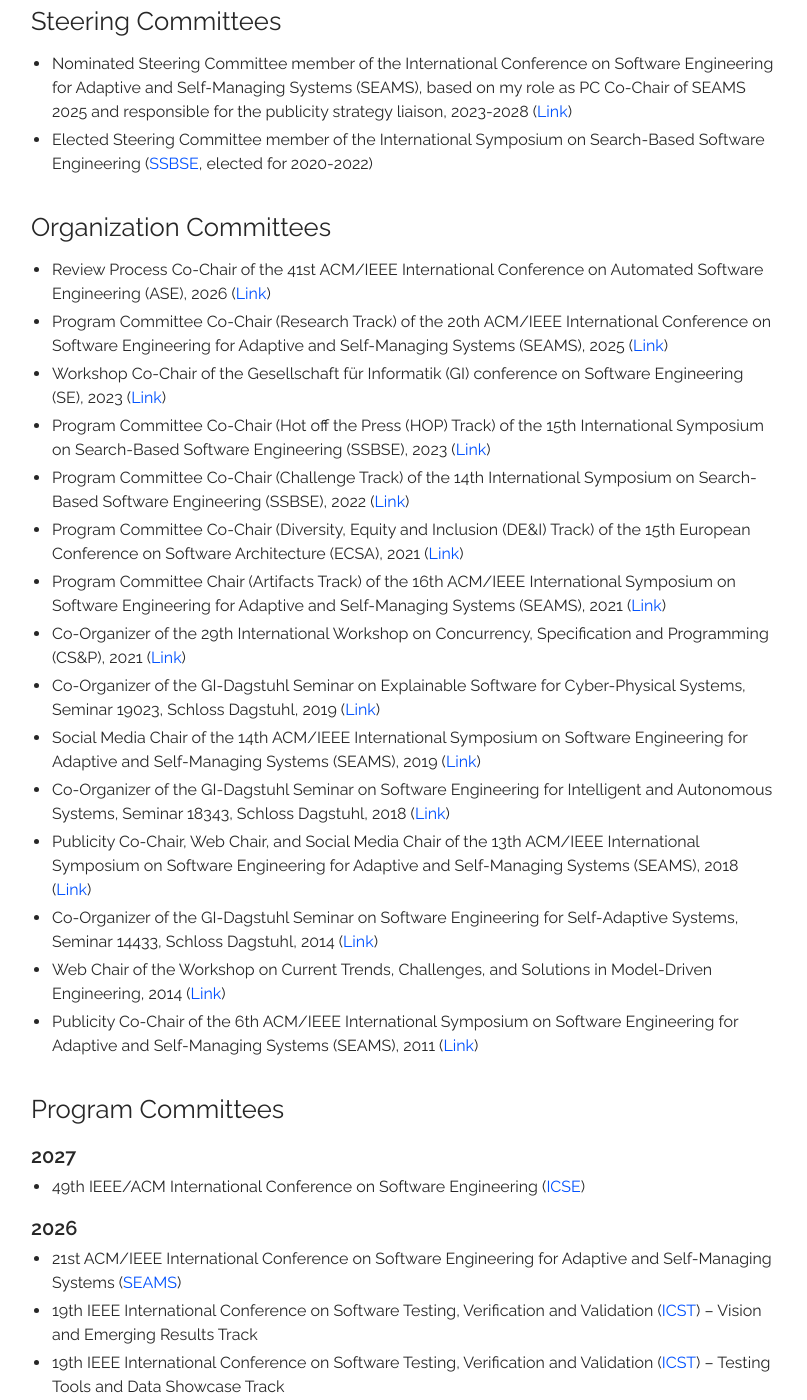
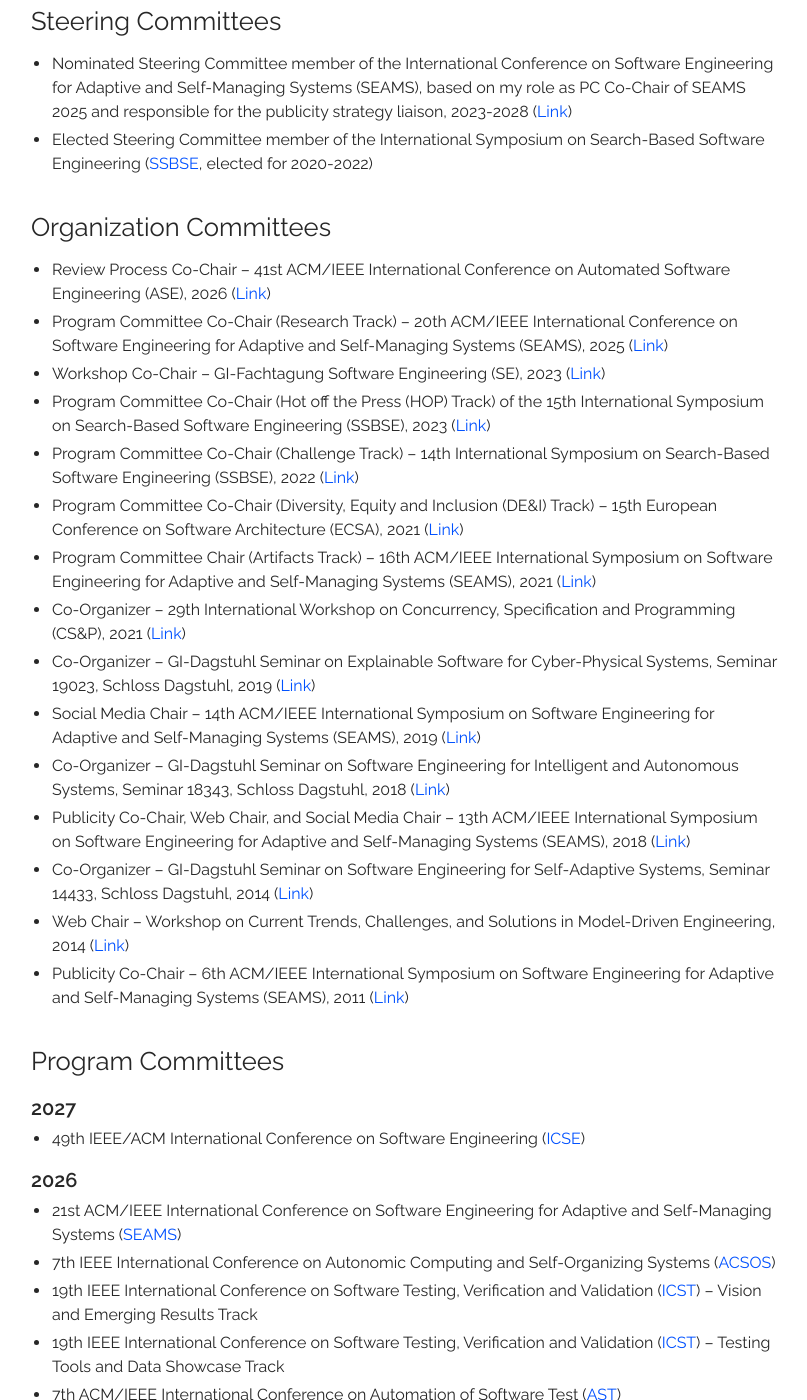
Before and after one commit to thomas-vogel/thomas-vogel.github.io, a Jekyll site: the page built from _pages/activities.md, in a window 1280 px wide and 1400 px high, scrolled down 1923 px. Shown: the whole window, without its empty margins (234-1041 px from the left). Built offline with Jekyll 4.4.1, drawn with Linux system fonts in a browser that asks for light colours; nearby versions of some CDN libraries.

Commit message:
Add PC ACSOS'26.

```diff
--- a/_pages/activities.md
+++ b/_pages/activities.md
@@ -67,21 +67,21 @@
 
 ## Organization Committees
 
-* Review Process Co-Chair of the 41st ACM/IEEE International Conference on Automated Software Engineering (ASE), 2026 ([Link](https://conf.researchr.org/home/ase-2026){:target="_blank"})
-* Program Committee Co-Chair (Research Track) of the 20th ACM/IEEE International Conference on Software Engineering for Adaptive and Self-Managing Systems (SEAMS), 2025 ([Link](https://conf.researchr.org/home/seams-2025){:target="_blank"})
-* Workshop Co-Chair of the Gesellschaft für Informatik (GI) conference on Software Engineering (SE), 2023 ([Link](https://se-2023.gi.de/){:target="_blank"})
+* Review Process Co-Chair -- 41st ACM/IEEE International Conference on Automated Software Engineering (ASE), 2026 ([Link](https://conf.researchr.org/home/ase-2026){:target="_blank"})
+* Program Committee Co-Chair (Research Track) -- 20th ACM/IEEE International Conference on Software Engineering for Adaptive and Self-Managing Systems (SEAMS), 2025 ([Link](https://conf.researchr.org/home/seams-2025){:target="_blank"})
+* Workshop Co-Chair -- GI-Fachtagung Software Engineering (SE), 2023 ([Link](https://se-2023.gi.de/){:target="_blank"})
 * Program Committee Co-Chair (Hot off the Press (HOP) Track) of the 15th International Symposium on Search-Based Software Engineering (SSBSE), 2023 ([Link](https://conf.researchr.org/home/ssbse-2023){:target="_blank"})
-* Program Committee Co-Chair (Challenge Track) of the 14th International Symposium on Search-Based Software Engineering (SSBSE), 2022 ([Link](https://conf.researchr.org/track/ssbse-2022/ssbse-2022-challenge){:target="_blank"})
-* Program Committee Co-Chair (Diversity, Equity and Inclusion (DE&I) Track) of the 15th European Conference on Software Architecture (ECSA), 2021 ([Link](https://conf.researchr.org/track/ecsa-2021/ecsa-2021-diversity-equity-and-inclusion){:target="_blank"})
-* Program Committee Chair (Artifacts Track) of the 16th ACM/IEEE International Symposium on Software Engineering for Adaptive and Self-Managing Systems (SEAMS), 2021 ([Link](https://conf.researchr.org/home/seams-2021){:target="_blank"})
-* Co-Organizer of the 29th International Workshop on Concurrency, Specification and Programming (CS&P), 2021 ([Link](https://www2.informatik.hu-berlin.de/csp2021/){:target="_blank"})
-* Co-Organizer of the GI-Dagstuhl Seminar on Explainable Software for Cyber-Physical Systems, Seminar 19023, Schloss Dagstuhl, 2019 ([Link](https://thomas-vogel.github.io/ES4CPS/){:target="_blank"})
-* Social Media Chair of the 14th ACM/IEEE International Symposium on Software Engineering for Adaptive and Self-Managing Systems (SEAMS), 2019 ([Link](https://conf.researchr.org/home/seams-2019){:target="_blank"})
-* Co-Organizer of the GI-Dagstuhl Seminar on Software Engineering for Intelligent and Autonomous Systems, Seminar 18343, Schloss Dagstuhl, 2018 ([Link](http://www.self-adaptive.org/dagstuhl-seminars/sefias/){:target="_blank"})
-* Publicity Co-Chair, Web Chair, and Social Media Chair of the 13th ACM/IEEE International Symposium on Software Engineering for Adaptive and Self-Managing Systems (SEAMS), 2018 ([Link](http://2018.seams-symposia.org){:target="_blank"})
-* Co-Organizer of the GI-Dagstuhl Seminar on Software Engineering for Self-Adaptive Systems, Seminar 14433, Schloss Dagstuhl, 2014 ([Link](http://www.self-adaptive.org/dagstuhl-seminars/sefsas4jr/){:target="_blank"})
-* Web Chair of the Workshop on Current Trends, Challenges, and Solutions in Model-Driven Engineering, 2014 ([Link](https://www.hpi.uni-potsdam.de/giese/events/mde2014/){:target="_blank"})
-* Publicity Co-Chair of the 6th ACM/IEEE International Symposium on Software Engineering for Adaptive and Self-Managing Systems (SEAMS), 2011 ([Link](https://www.hpi.uni-potsdam.de/giese/events/seams2011/){:target="_blank"})
+* Program Committee Co-Chair (Challenge Track) -- 14th International Symposium on Search-Based Software Engineering (SSBSE), 2022 ([Link](https://conf.researchr.org/track/ssbse-2022/ssbse-2022-challenge){:target="_blank"})
+* Program Committee Co-Chair (Diversity, Equity and Inclusion (DE&I) Track) -- 15th European Conference on Software Architecture (ECSA), 2021 ([Link](https://conf.researchr.org/track/ecsa-2021/ecsa-2021-diversity-equity-and-inclusion){:target="_blank"})
+* Program Committee Chair (Artifacts Track) -- 16th ACM/IEEE International Symposium on Software Engineering for Adaptive and Self-Managing Systems (SEAMS), 2021 ([Link](https://conf.researchr.org/home/seams-2021){:target="_blank"})
+* Co-Organizer -- 29th International Workshop on Concurrency, Specification and Programming (CS&P), 2021 ([Link](https://www2.informatik.hu-berlin.de/csp2021/){:target="_blank"})
+* Co-Organizer -- GI-Dagstuhl Seminar on Explainable Software for Cyber-Physical Systems, Seminar 19023, Schloss Dagstuhl, 2019 ([Link](https://thomas-vogel.github.io/ES4CPS/){:target="_blank"})
+* Social Media Chair -- 14th ACM/IEEE International Symposium on Software Engineering for Adaptive and Self-Managing Systems (SEAMS), 2019 ([Link](https://conf.researchr.org/home/seams-2019){:target="_blank"})
+* Co-Organizer -- GI-Dagstuhl Seminar on Software Engineering for Intelligent and Autonomous Systems, Seminar 18343, Schloss Dagstuhl, 2018 ([Link](http://www.self-adaptive.org/dagstuhl-seminars/sefias/){:target="_blank"})
+* Publicity Co-Chair, Web Chair, and Social Media Chair -- 13th ACM/IEEE International Symposium on Software Engineering for Adaptive and Self-Managing Systems (SEAMS), 2018 ([Link](http://2018.seams-symposia.org){:target="_blank"})
+* Co-Organizer -- GI-Dagstuhl Seminar on Software Engineering for Self-Adaptive Systems, Seminar 14433, Schloss Dagstuhl, 2014 ([Link](http://www.self-adaptive.org/dagstuhl-seminars/sefsas4jr/){:target="_blank"})
+* Web Chair -- Workshop on Current Trends, Challenges, and Solutions in Model-Driven Engineering, 2014 ([Link](https://www.hpi.uni-potsdam.de/giese/events/mde2014/){:target="_blank"})
+* Publicity Co-Chair -- 6th ACM/IEEE International Symposium on Software Engineering for Adaptive and Self-Managing Systems (SEAMS), 2011 ([Link](https://www.hpi.uni-potsdam.de/giese/events/seams2011/){:target="_blank"})
 
 
 
@@ -92,6 +92,7 @@
 
 ### 2026
 * 21st ACM/IEEE International Conference on Software Engineering for Adaptive and Self-Managing Systems ([SEAMS](https://conf.researchr.org/home/seams-2026){:target="_blank"})
+* 7th IEEE International Conference on Autonomic Computing and Self-Organizing Systems ([ACSOS](https://conf.researchr.org/home/acsos-2026){:target="_blank"})
 * 19th IEEE International Conference on Software Testing, Verification and Validation ([ICST](https://conf.researchr.org/home/icst-2026){:target="_blank"}) -- Vision and Emerging Results Track
 * 19th IEEE International Conference on Software Testing, Verification and Validation ([ICST](https://conf.researchr.org/home/icst-2026){:target="_blank"}) -- Testing Tools and Data Showcase Track
 * 7th ACM/IEEE International Conference on Automation of Software Test ([AST](https://conf.researchr.org/home/ast-2026){:target="_blank"})
@@ -118,7 +119,7 @@
 ### 2023
 * 25th ACM Genetic and Evolutionary Computation Conference ([GECCO](https://gecco-2023.sigevo.org/){:target="_blank"}) <!-- Search-Based Software Engineering Track -->
 * 16th IEEE International Conference on Software Testing, Verification and Validation ([ICST](https://conf.researchr.org/home/icst-2023){:target="_blank"})
-* 4th IEEE International Conference on Autonomic Computing and Self-Organizing	Systems ([ACSOS](https://conf.researchr.org/home/acsos-2023){:target="_blank"}) (Senior PC member)
+* 4th IEEE International Conference on Autonomic Computing and Self-Organizing Systems ([ACSOS](https://conf.researchr.org/home/acsos-2023){:target="_blank"}) (Senior PC member)
 * 18th ACM/IEEE International Symposium on Software Engineering for Adaptive and Self-Managing Systems ([SEAMS](https://conf.researchr.org/home/seams-2023){:target="_blank"}) -- Research Track
 * 18th ACM/IEEE International Symposium on Software Engineering for Adaptive and Self-Managing Systems ([SEAMS](https://conf.researchr.org/home/seams-2023){:target="_blank"}) -- Artifact Track
 * 15th International Symposium on Search-Based Software Engineering ([SSBSE](https://conf.researchr.org/home/ssbse-2023){:target="_blank"}), Research Track
```
